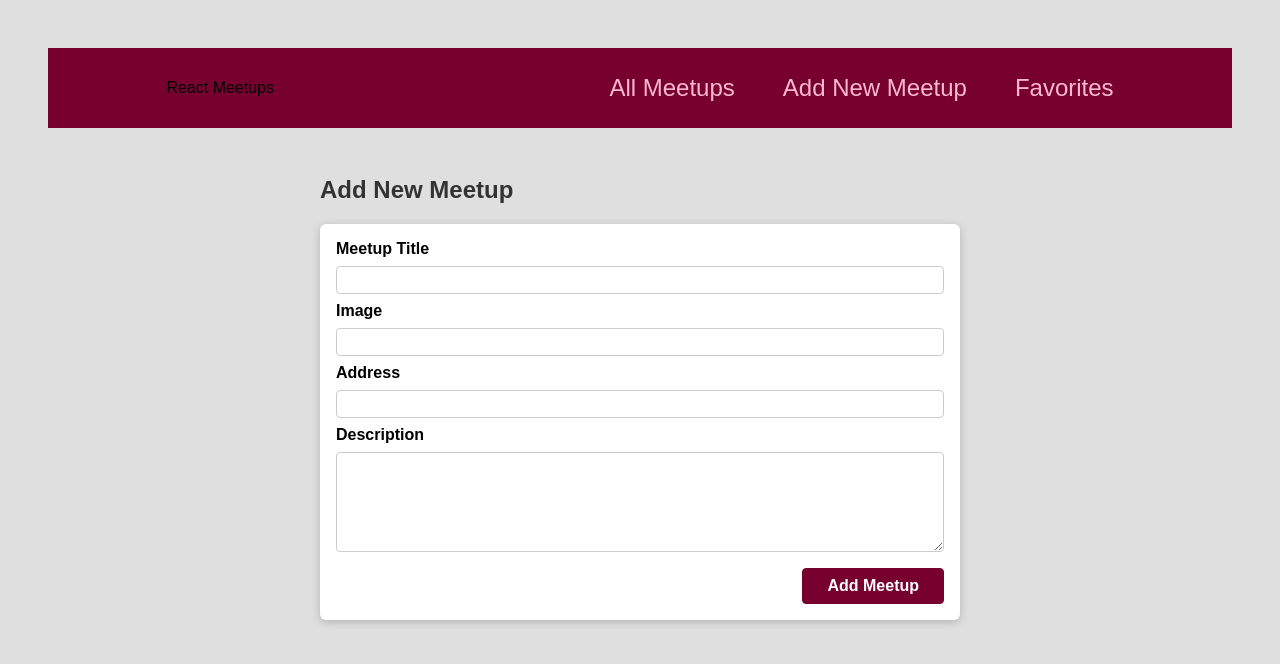
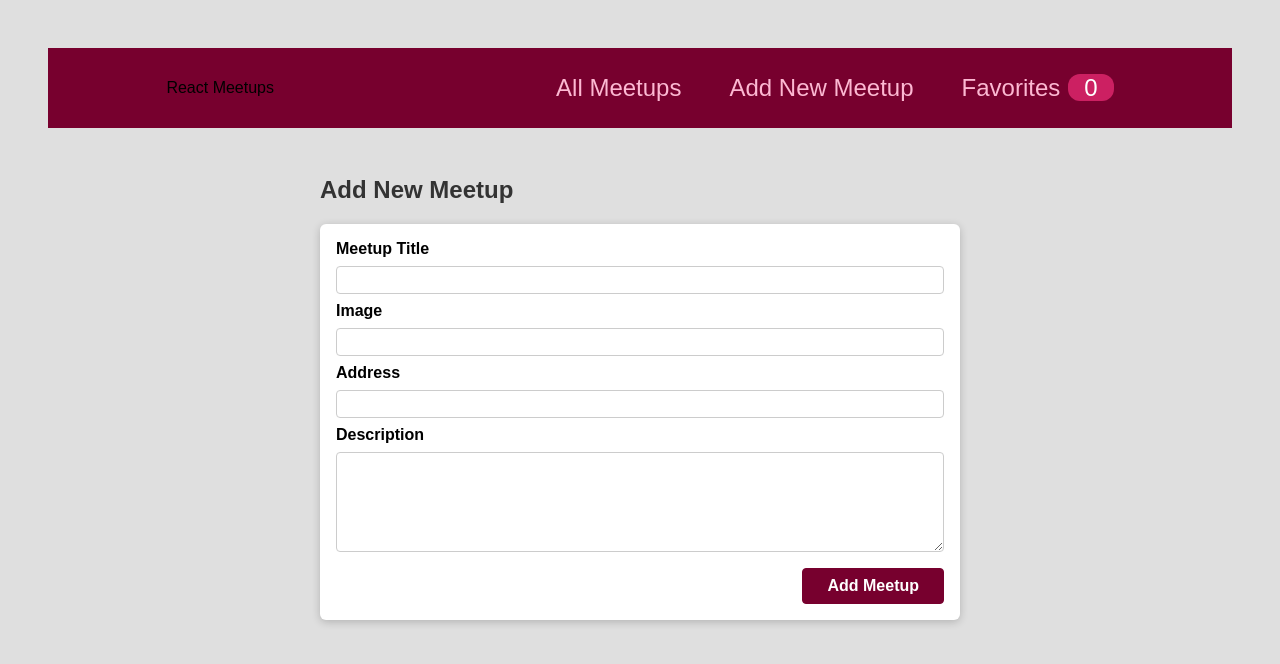
Before and after one commit to atorau/react-ts-meetups, a React (Create React App) app: page /new-meetup in a window 1280 px wide. Shown: the top 664 px of the page. Built offline with nearby package versions, Linux system fonts and the light colour scheme.

Commit message:
added favorites badge

```diff
--- a/components/layout/MainNavigation.tsx
+++ b/components/layout/MainNavigation.tsx
@@ -1,8 +1,11 @@
 import React = require('react');
 import { Link } from 'react-router-dom';
+import FavoritesContext from '../../store/favorites-context';
 import classes from './MainNavigation.module.css';
 
 const MainNavigation = (): React.ReactElement => {
+  const favoritesContext = React.useContext(FavoritesContext);
+
   return (
     <header className={classes.header}>
       <div>React Meetups</div>
@@ -15,7 +18,12 @@
             <Link to="/new-meetup">Add New Meetup</Link>
           </li>
           <li>
-            <Link to="/favorites">Favorites</Link>
+            <Link to="/favorites">
+              Favorites
+              <span className={classes.badge}>
+                {favoritesContext.totalFavorites}
+              </span>
+            </Link>
           </li>
         </ul>
       </nav>
```
